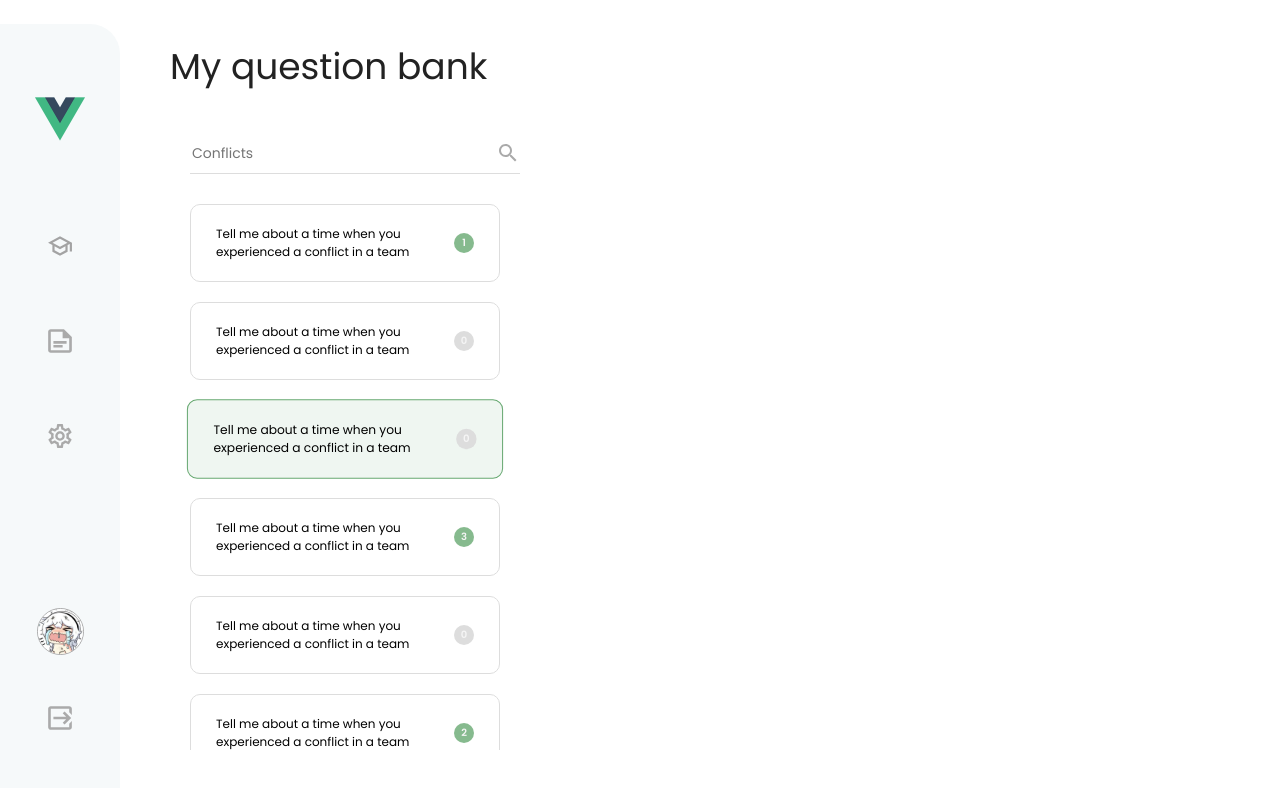
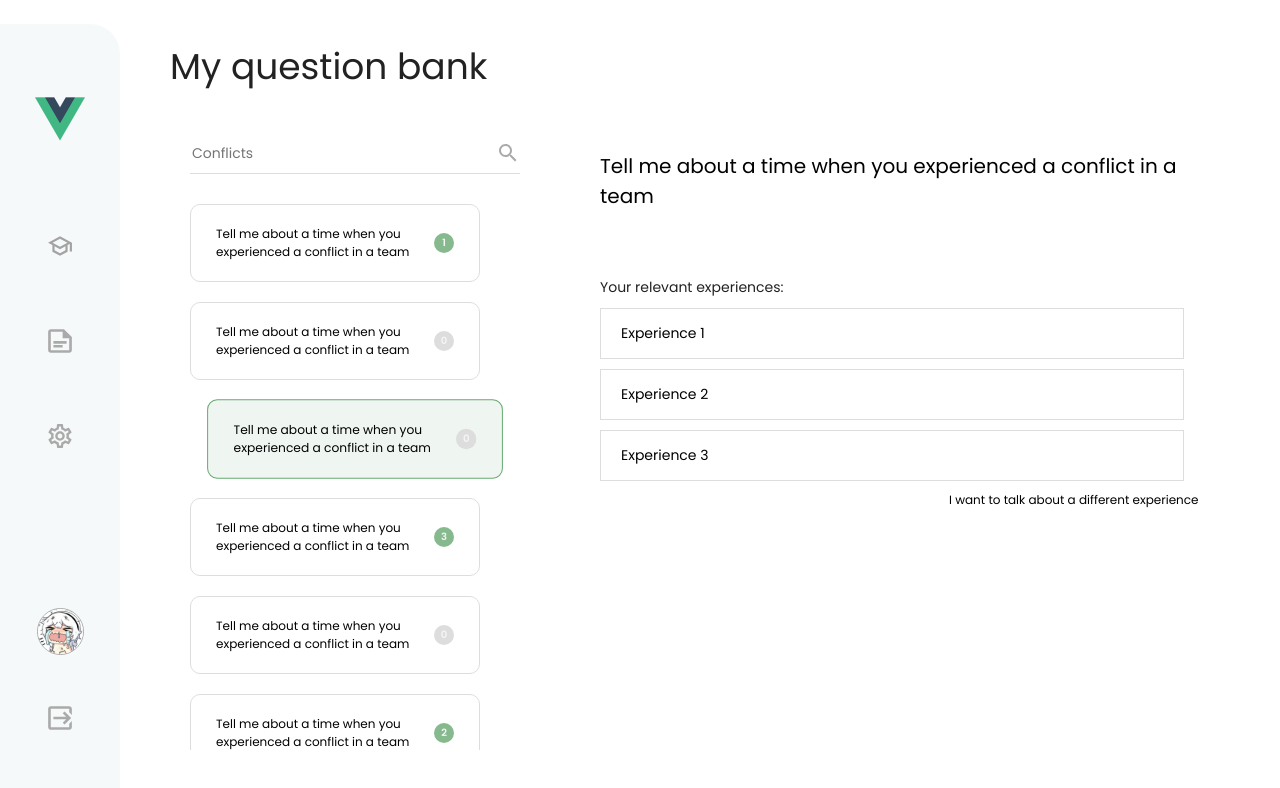
Before and after one commit to p4p-51/jubilant-octo-funicular, a Vue app in the folder frontend/: page /questions/1 in a window 1280 px wide. Shown: the top 788 px of the page. Built offline with nearby package versions, Linux system fonts and the light colour scheme.

Commit message:
wowzers cool animations

```diff
--- a/frontend/src/components/QbSideBarQuestion.vue
+++ b/frontend/src/components/QbSideBarQuestion.vue
@@ -24,13 +24,20 @@
   cursor: pointer;
   &:hover {
     transform: scale(1.02);
+
+    margin-right: 0;
+    margin-left: 20px;
   }
 
+  margin-right: 20px;
   &.isSelected {
     border: solid 1px $c-primary;
 
     background: rgba($c-primary, 0.1);
     transform: scale(1.02);
+
+    margin-right: 0;
+    margin-left: 20px;
   }
 
   .number {
--- a/frontend/src/views/QuestionDetailView.vue
+++ b/frontend/src/views/QuestionDetailView.vue
@@ -15,6 +15,20 @@
             :id="question.id"
             :isSelected="question.id === selected.id"
           />
+        </div>
+      </div>
+      <div class="detail-container">
+        <h2>{{ selected.title }}</h2>
+        <div class="body-content">
+          <h5>Your relevant experiences:</h5>
+          <div
+            class="option"
+            v-for="experience in selected.experiences"
+            :key="experience"
+          >
+            <p>{{ experience }}</p>
+          </div>
+          <p>I want to talk about a different experience</p>
         </div>
       </div>
     </div>
@@ -68,6 +82,76 @@
         row-gap: 20px;
 
         padding: 10px 20px;
+      }
+    }
+
+    .detail-container {
+      flex: 1;
+
+      height: 100%;
+
+      margin-left: 80px;
+
+      display: flex;
+      flex-direction: column;
+      align-items: flex-start;
+
+      h2 {
+        font-size: 20px;
+        font-weight: 400;
+      }
+
+      .body-content {
+        margin-top: 50px;
+
+        display: flex;
+        flex-direction: column;
+        row-gap: 10px;
+
+        align-self: flex-start;
+        width: 95%;
+        max-width: 800px;
+
+        h5 {
+          font-size: 14px;
+          font-weight: 400;
+
+          color: $c-black;
+
+          margin: 0;
+        }
+
+        .option {
+          border: solid 1px $c-grey-light;
+
+          font-size: 14px;
+
+          padding: 0 20px;
+
+          margin-right: 15px;
+
+          cursor: pointer;
+          transition: $animation;
+          &:hover {
+            border: solid 1px $c-primary;
+            margin-right: 0;
+            margin-left: 15px;
+          }
+        }
+
+        > p {
+          margin: 0;
+          font-size: 12px;
+
+          align-self: flex-end;
+
+          cursor: pointer;
+          transition: $animation;
+          &:hover {
+            color: $c-primary;
+            transform: scale(1.02);
+          }
+        }
       }
     }
   }
@@ -208,7 +292,11 @@ export default defineComponent({
       ] as Question[],
       selected: {
         id: "3",
-      },
+        title: "Tell me about a time when you experienced a conflict in a team",
+        label: "Conflict",
+        experiences: ["Experience 1", "Experience 2", "Experience 3"],
+        responses: [],
+      } as Question,
     };
   },
 });
```
